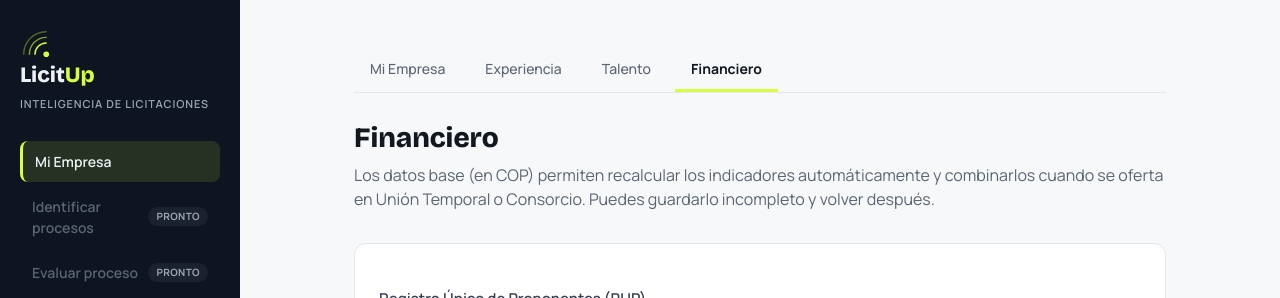
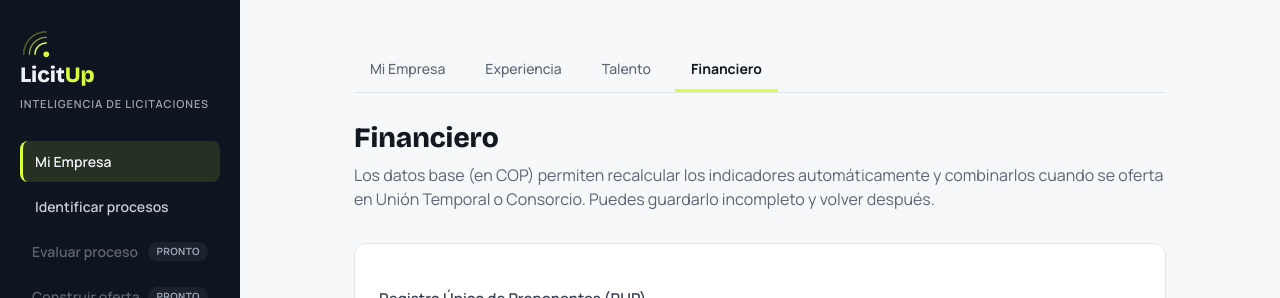
Before and after one commit to linarozo75-gif/licitup-web, a Next.js app: page /mi-empresa/financiero in a window 1280 px wide. Shown: the top 298 px of the page. Built offline with nearby package versions, Linux system fonts and the light colour scheme; no server answers; the database is empty.

Commit message:
Update page.js

```diff
--- a/app/mi-empresa/financiero/page.js
+++ b/app/mi-empresa/financiero/page.js
@@ -118,7 +118,7 @@ export default function FinancieroPage() {
 
         <nav style={estilos.sidebarNav}>
           <a href="/mi-empresa" style={{ ...estilos.sidebarLink, ...estilos.sidebarLinkActiva }}>Mi Empresa</a>
-          <span style={estilos.sidebarLinkDeshabilitada}>Identificar procesos<span style={estilos.sidebarBadge}>Pronto</span></span>
+          <a href="/radar" style={estilos.sidebarLink}>Identificar procesos</a>
           <span style={estilos.sidebarLinkDeshabilitada}>Evaluar proceso<span style={estilos.sidebarBadge}>Pronto</span></span>
           <span style={estilos.sidebarLinkDeshabilitada}>Construir oferta<span style={estilos.sidebarBadge}>Pronto</span></span>
           <span style={estilos.sidebarLinkDeshabilitada}>Gestionar contrato<span style={estilos.sidebarBadge}>Pronto</span></span>
```
